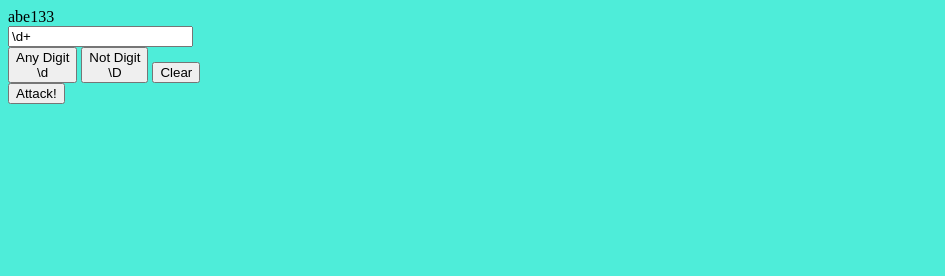
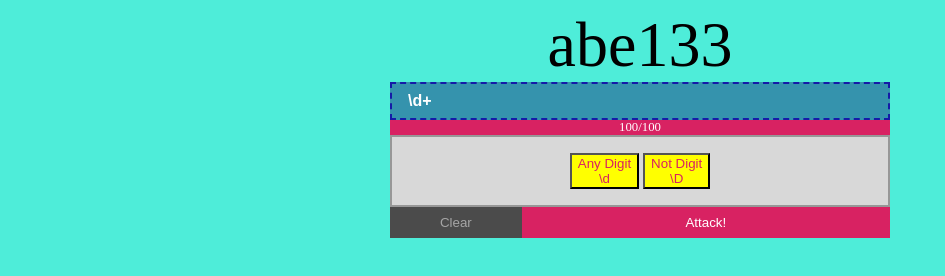
Before and after one commit to gricha2380/regex, a plain HTML site: page demo/index.html in a window 1280 px wide. Shown: the whole page, without its empty margins (0-945 px from the left). Drawn offline with nearby package versions, Linux system fonts and the light colour scheme.

Commit message:
basic styling

```diff
--- a/demo/css/style.css
+++ b/demo/css/style.css
@@ -5,3 +5,71 @@ body {
 .card span {
     display: block;
 }
+
+.container {
+    width: 500px;
+    margin: auto;
+    text-align: center;
+}
+
+.card {
+    background: yellow;
+    color: #D82262;
+}
+
+.health {
+    background: #D82262;
+    padding: 0;
+    color: white;
+    font-size: .8rem;
+}
+#deck {
+    /* background: grey; */
+}
+
+#cards {
+    background: #D8D8D8;
+    border: 2px solid #979797;
+    padding: 1rem;
+}
+.main {
+    background: #D82262;
+    color: white;
+    padding: .5rem 10rem;
+    border: none;
+}
+
+.clear {
+    background: #4B4B4B;
+    color: rgba(255, 255, 255, .5);
+    padding: .5rem 3rem;
+    border: none;
+}
+
+#hand {
+    border: 2px dashed #151aa7;
+    background: rgba(29, 59, 129, .5);
+    color: white;
+    font-weight: bold;
+    font-size: 1rem;
+    width: calc(100% - 36px);
+    padding: .5rem 1rem;
+    display: block;
+}
+
+#enemies {
+    font-size: 4rem;
+}
+#enemies b {
+    color: green;
+}
+
+.actionButtons {
+    display: flex;
+}
+.actionButtons #attack {
+    flex-grow: 2;
+}
+.actionButtons .clear{
+    flex-grow: 1;
+}
--- a/demo/index.html
+++ b/demo/index.html
@@ -8,17 +8,24 @@
     <title>Battle</title>
 </head>
 <body>
-    <div id="enemies">abe133</div>
     <div class="container">
+        <div class="field">
+            <div id="enemies">abe133</div>
+        </div>
         <div id="deck">
             <input id="hand" value="\d+">
+            <div class="health"><span class="value">100/100</span></div>
         </div>
-        <button class="card" value="\d+">Any Digit<span>\d</span></button>
-        <button class="card" value="\D+">Not Digit<span>\D</span></button>
-        <button class="clear">Clear</button>
-        <div>
-            <button id="attack">Attack!</button>
+        <div id="cards">
+            <button class="card" value="\d+">Any Digit<span>\d</span></button>
+            <button class="card" value="\D+">Not Digit<span>\D</span></button>
         </div>
+        <div class="actionButtons">
+            <!-- <button id="info">Info</button> -->
+            <button class="clear">Clear</button>
+            <button id="attack" class="main">Attack!</button>
+        </div>
+        <div id="alert"></div>
     </div>
 
     <script src="https://cdnjs.cloudflare.com/ajax/libs/jquery/2.2.2/jquery.min.js"></script>
--- a/demo/js/battle.js
+++ b/demo/js/battle.js
@@ -1,7 +1,9 @@
 const enemiesDefault = document.querySelector('#enemies').innerText;
+const alert = document.querySelector("#alert");
 
 $(".card").on("click", function(e){
     let cardValue = $(this).attr("value");
+    alert.innerText = "";
     // $("#hand").attr("value", ($(this).attr("value")))
 
     $('#hand').val(
@@ -12,6 +14,7 @@ $(".card").on("click", function(e){
 })
 
 $(".clear").on("click", function(e){
+    alert.innerText = "";
     $("#hand").val("");
     document.querySelector('#enemies').innerText = enemiesDefault;
 })
@@ -19,8 +22,7 @@ $(".clear").on("click", function(e){
 document.querySelector("#attack").addEventListener("click", e=>{
     battle();
 })
-//current problem: when full string is returned inside enemyMatch it's all stored in index 0.
-// possible solution: conditional for if enemyMatach.length = 0;
+
 let battle = ()=> {
     let enemies = document.querySelector('#enemies').innerText;
     console.log("enemies value",enemies);
@@ -30,6 +32,10 @@ let battle = ()=> {
     let playerPattern = new RegExp(document.querySelector("#hand").value,"g");
     console.log("playerpattern",playerPattern); //  /\d/g
     let enemyMatch = enemies.match(playerPattern);
+    if (!enemyMatch) {
+        alert.innerText = "No matches...";
+        return;
+    }
     console.log("enemyMatch",enemyMatch); //  ["1", "3", "3"]
     enemies = '';
     if (enemyMatch.length === 1) {
@@ -43,7 +49,6 @@ let battle = ()=> {
             }
         enemies += enemyArray[x];
         });
-
     }
     else {
        console.log("enemy match longer than 1")
```
